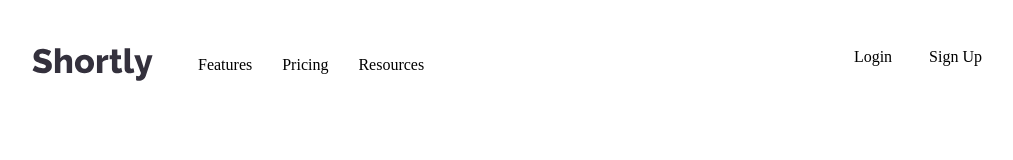
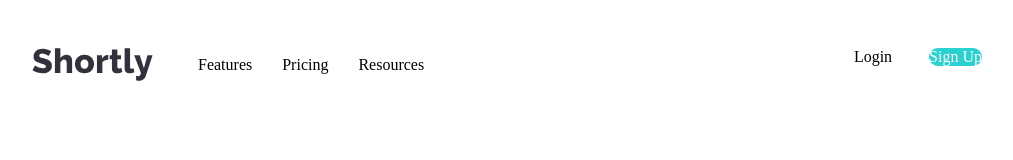
Before and after one commit to KiddAlexx/url-shortening-api-FM, a React (Vite) app: page / in a window 1280 px wide. Shown: the top 160 px of the page, without its empty margins (133-1146 px from the left). Built offline with nearby package versions, Linux system fonts and the light colour scheme; the HTML template or start-up script is replaced by a standard one.

Commit message:
add default style for buttons

```diff
--- a/src/App.css
+++ b/src/App.css
@@ -25,6 +25,12 @@ ol {
   list-style-type: none;
 }
 
+.btn-main {
+  background-color: var(--cyan);
+  color: #ffffff;
+  border-radius: 2.8rem;
+}
+
 /*******************Header-Component******************/
 
 .main-nav {
--- a/src/components/Header.jsx
+++ b/src/components/Header.jsx
@@ -20,7 +20,7 @@ function Header() {
           <button className="btn-login">Login</button>
         </li>
         <li>
-          <button className="btn-signup">Sign Up</button>
+          <button className="btn-signup btn-main">Sign Up</button>
         </li>
       </ul>
     </nav>
```
